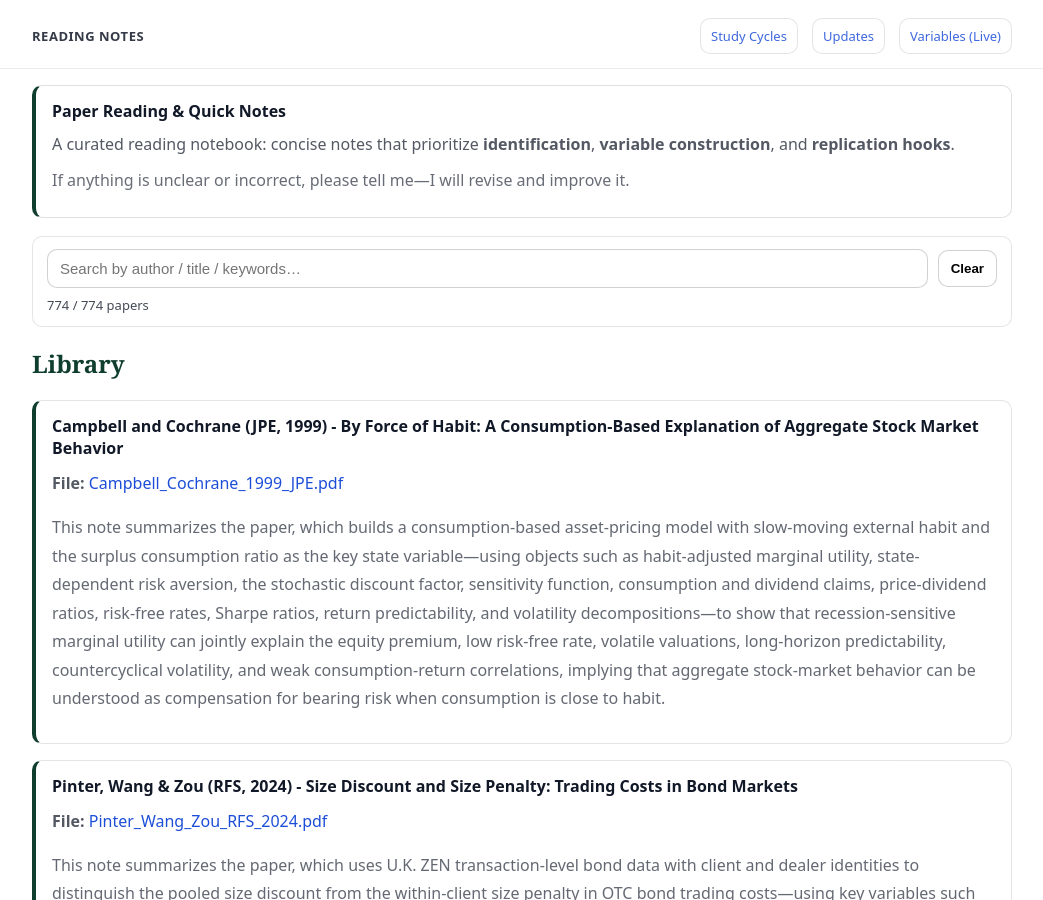
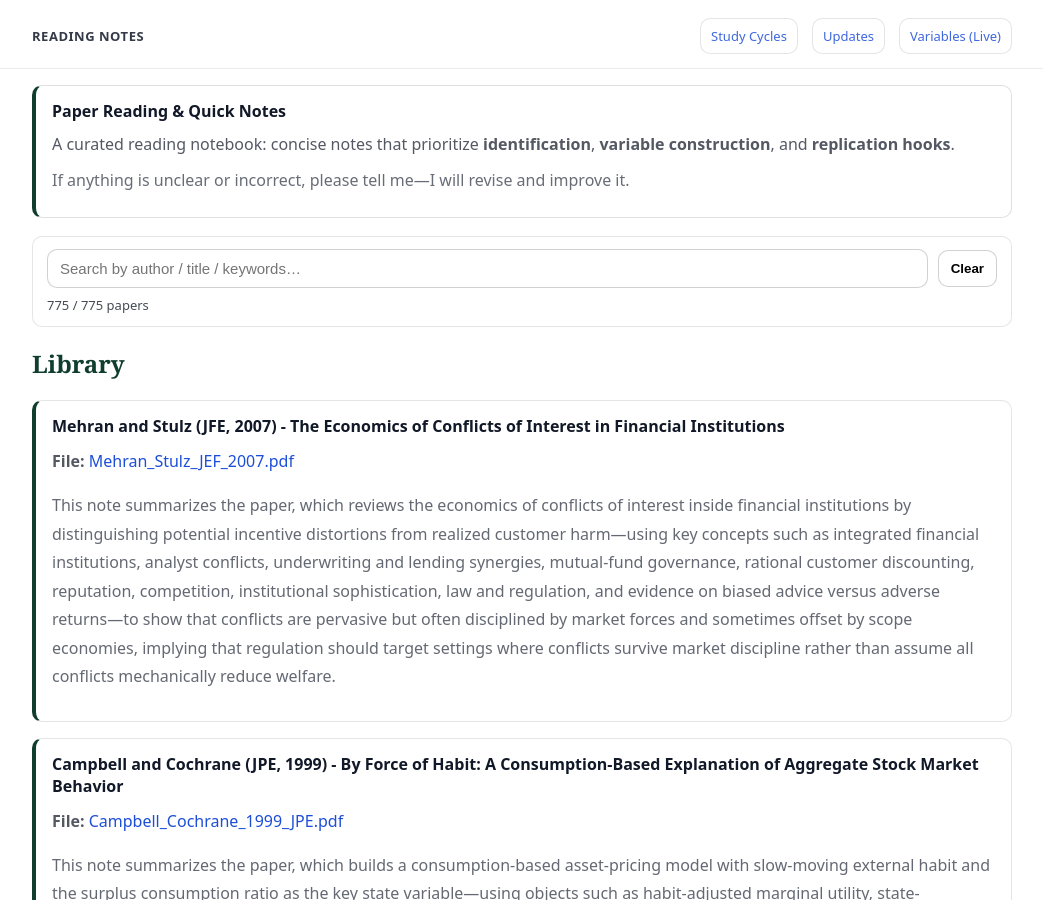
Before and after one commit to yaxinzn/study-archive, a Jekyll site: the page built from reading/index.md, in a window 1280 px wide and 900 px high. Shown: the whole window, without its empty margins (118-1161 px from the left). Built offline with Jekyll 4.4.1, drawn with Linux system fonts in a browser that asks for light colours.

Commit message:
Reading: add/update Mehran_Stulz_JEF_2007.pdf

```diff
--- a/_data/reading.yml
+++ b/_data/reading.yml
@@ -1,3 +1,7 @@
+- title: "Mehran and Stulz (JFE, 2007) - The Economics of Conflicts of Interest in Financial Institutions"
+  file: "Mehran_Stulz_JEF_2007.pdf"
+  desc: "This note summarizes the paper, which reviews the economics of conflicts of interest inside financial institutions by distinguishing potential incentive distortions from realized customer harm—using key concepts such as integrated financial institutions, analyst conflicts, underwriting and lending synergies, mutual-fund governance, rational customer discounting, reputation, competition, institutional sophistication, law and regulation, and evidence on biased advice versus adverse returns—to show that conflicts are pervasive but often disciplined by market forces and sometimes offset by scope economies, implying that regulation should target settings where conflicts survive market discipline rather than assume all conflicts mechanically reduce welfare."
+
 - title: "Campbell and Cochrane (JPE, 1999) - By Force of Habit: A Consumption-Based Explanation of Aggregate Stock Market Behavior"
   file: "Campbell_Cochrane_1999_JPE.pdf"
   desc: "This note summarizes the paper, which builds a consumption-based asset-pricing model with slow-moving external habit and the surplus consumption ratio as the key state variable—using objects such as habit-adjusted marginal utility, state-dependent risk aversion, the stochastic discount factor, sensitivity function, consumption and dividend claims, price-dividend ratios, risk-free rates, Sharpe ratios, return predictability, and volatility decompositions—to show that recession-sensitive marginal utility can jointly explain the equity premium, low risk-free rate, volatile valuations, long-horizon predictability, countercyclical volatility, and weak consumption-return correlations, implying that aggregate stock-market behavior can be understood as compensation for bearing risk when consumption is close to habit."
```
Also changed, not shown: 1 other file.
